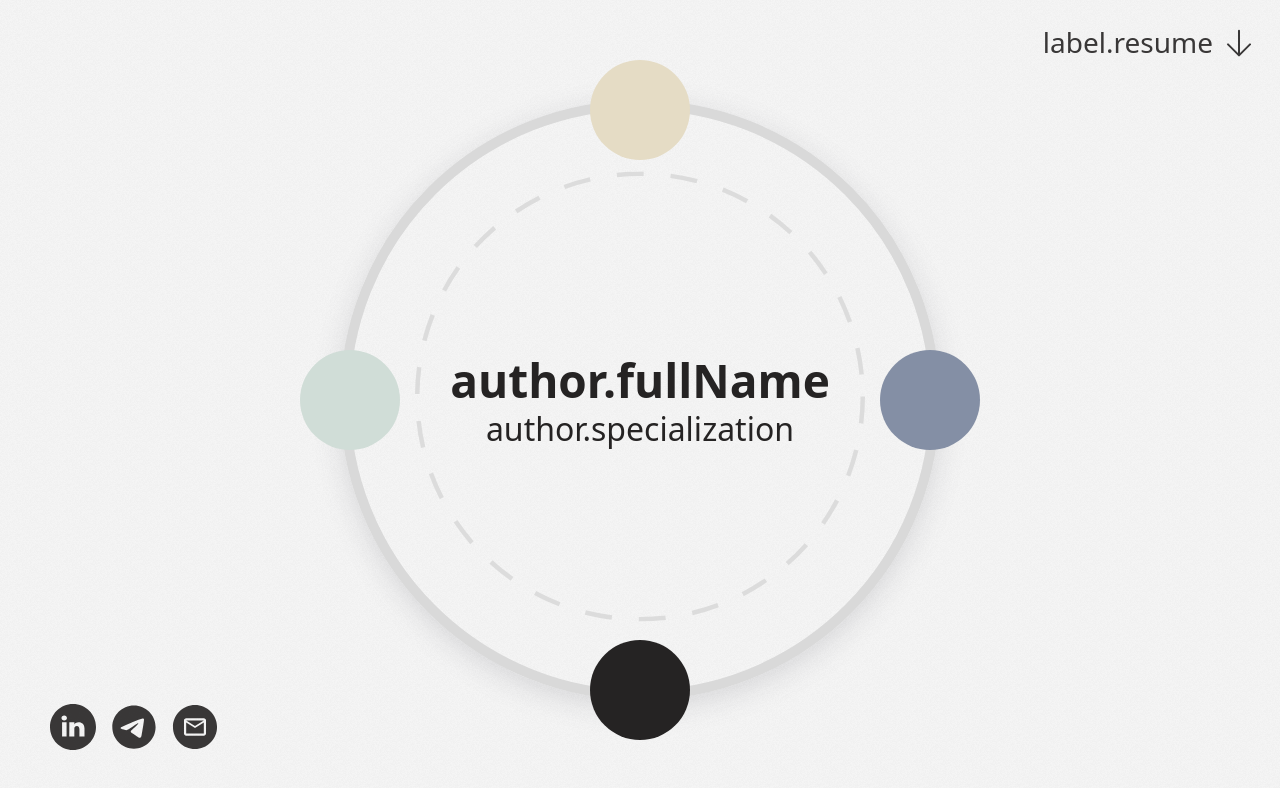
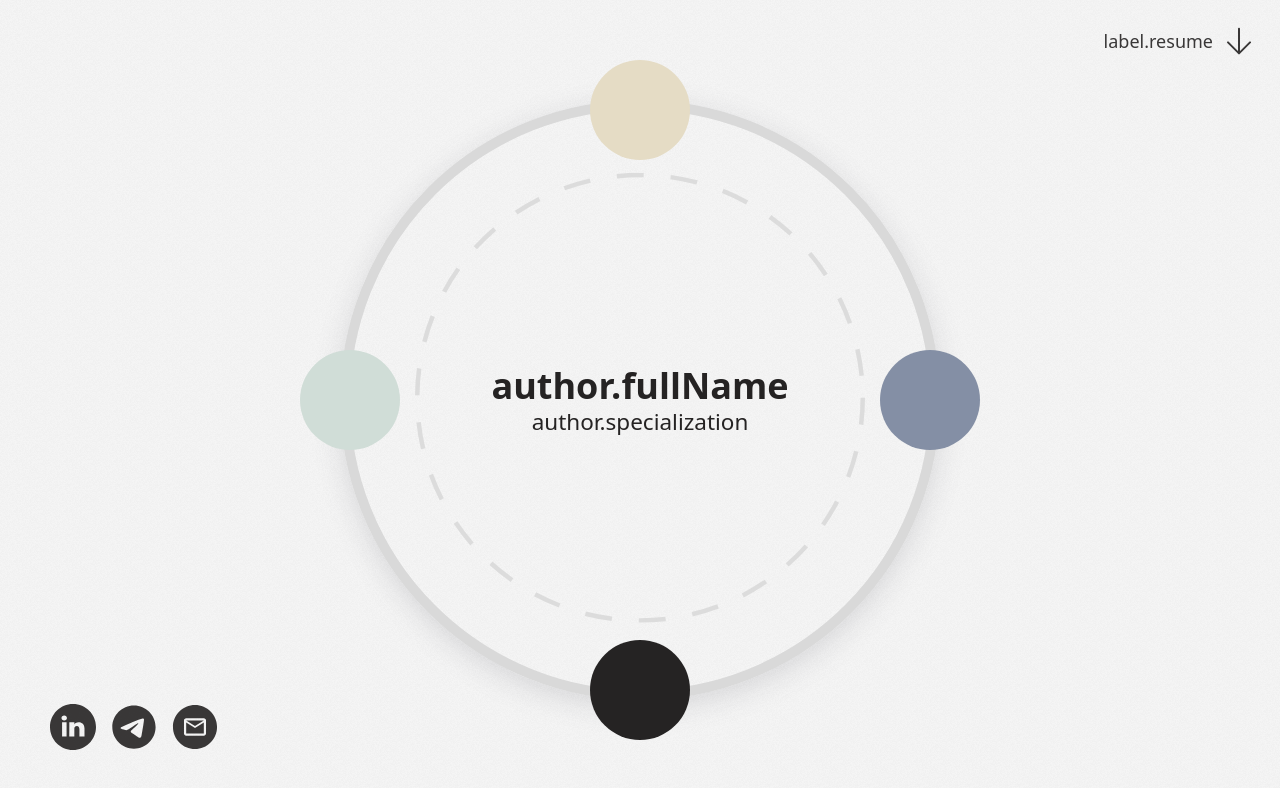
Before and after one commit to AtaiSamak/portfolio, a React (Create React App) app: page / in a window 1280 px wide. Shown: the top 788 px of the page. Built offline with nearby package versions, Linux system fonts and the light colour scheme.

Commit message:
feat: changed pixels to rem for fonts

```diff
--- a/src/app/App.module.scss
+++ b/src/app/App.module.scss
@@ -18,7 +18,7 @@
   transform: translate(-50%);
 
   max-width: 1440px;
-  width: 100%;
+  width: calc(100% - 50px);
 }
 
 .section {
--- a/src/app/App.scss
+++ b/src/app/App.scss
@@ -1,4 +1,16 @@
 @import '@styles/_variables';
+
+html {
+  font-size: 20px;
+
+  @media (max-width: 1440px) {
+    font-size: 18px;
+  }
+
+  @media (max-width: 768px) {
+    font-size: 16px;
+  }
+}
 
 body {
   margin: 0;
--- a/src/assets/styles/_variables.scss
+++ b/src/assets/styles/_variables.scss
@@ -8,10 +8,10 @@ $color-green: #d0ddd7;
 $color-dark: #11151c;
 
 // FONT SIZES
-$font-size-sm: 24px;
-$font-size-md: 28px;
-$font-size-lg: 32px;
-$font-size-xl: 46px;
+$font-size-sm: 0.875rem;
+$font-size-md: 1rem;
+$font-size-lg: 1.25rem;
+$font-size-xs: 2rem;
 
 $line-height-md: 1.25;
 $line-height-lg: 1.5;
--- a/src/components/menu/Menu.module.scss
+++ b/src/components/menu/Menu.module.scss
@@ -37,7 +37,7 @@
 
   text-wrap: nowrap;
   text-align: center;
-  font-size: $font-size-xl;
+  font-size: $font-size-xs;
   font-weight: 600;
 
   span {
--- a/src/components/resume/Resume.module.scss
+++ b/src/components/resume/Resume.module.scss
@@ -10,7 +10,6 @@
   align-items: center;
   gap: 10px;
 
-  font-size: $font-size-md;
   font-weight: 400;
   opacity: 0.9;
   cursor: pointer;
--- a/src/components/skills/Skills.module.scss
+++ b/src/components/skills/Skills.module.scss
@@ -6,6 +6,7 @@
 
 .skillBoxes {
   display: flex;
+  flex-wrap: wrap;
   margin-top: 50px;
   gap: 15px;
 }
--- a/src/components/work/Work.module.scss
+++ b/src/components/work/Work.module.scss
@@ -20,7 +20,6 @@
 
 .name {
   font-weight: 500;
-  font-size: $font-size-md;
 }
 
 .projectName {
```
